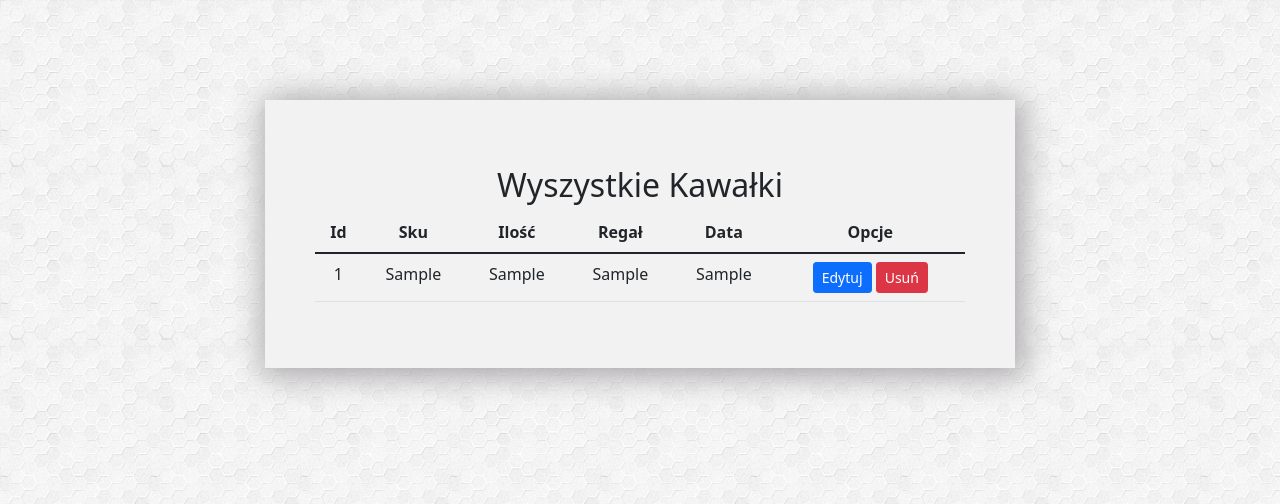
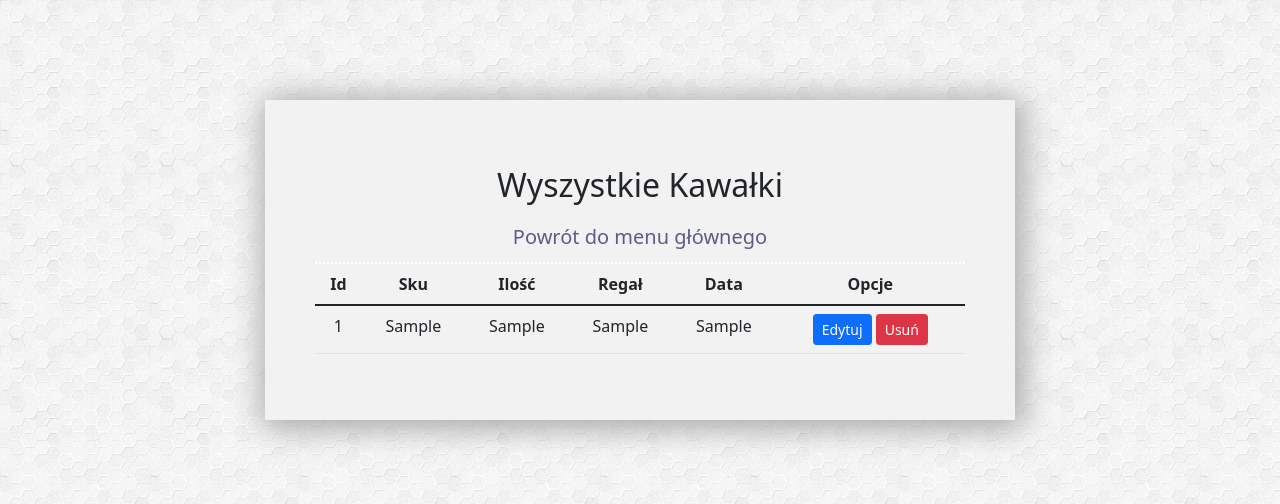
Before and after one commit to PrzeMazur95/Finder, a PHP site: page /find_all.php in a window 1280 px wide. Shown: the top 504 px of the page. Run offline with PHP 8.4, Linux system fonts and the light colour scheme; tables that the repository leaves empty or names only in its code hold one stand-in row (values such as "Sample post").

Commit message:
Change find all sql sort, add shortcut to menu

```diff
--- a/classes/piece.classes.php
+++ b/classes/piece.classes.php
@@ -43,7 +43,7 @@ class piece extends dbh {
 
    public function Find_all() {
 
-        $results = $this->connect()->query('SELECT * FROM regal');
+        $results = $this->connect()->query('SELECT * FROM regal ORDER BY `nrregalu` ASC');
 
         if(!$results){
 
--- a/find_all.php
+++ b/find_all.php
@@ -13,6 +13,12 @@
 <?php echo session::get("delete"); ?></p>
 <?php echo session::unset("delete"); ?></p>
 <h2>Wyszystkie Kawałki</h2>
+
+<div class="opcje">
+
+  <a href="index.php">Powrót do menu głównego</a>
+
+</div>
   <table class="table">
     <thead>
       <tr>
```
